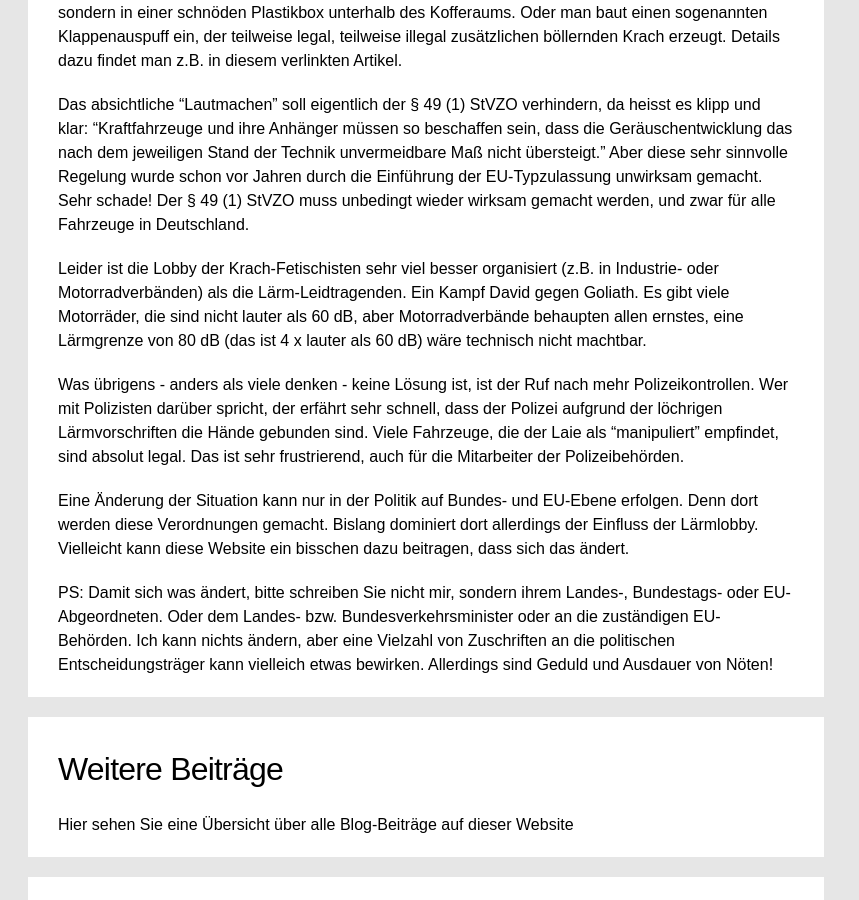
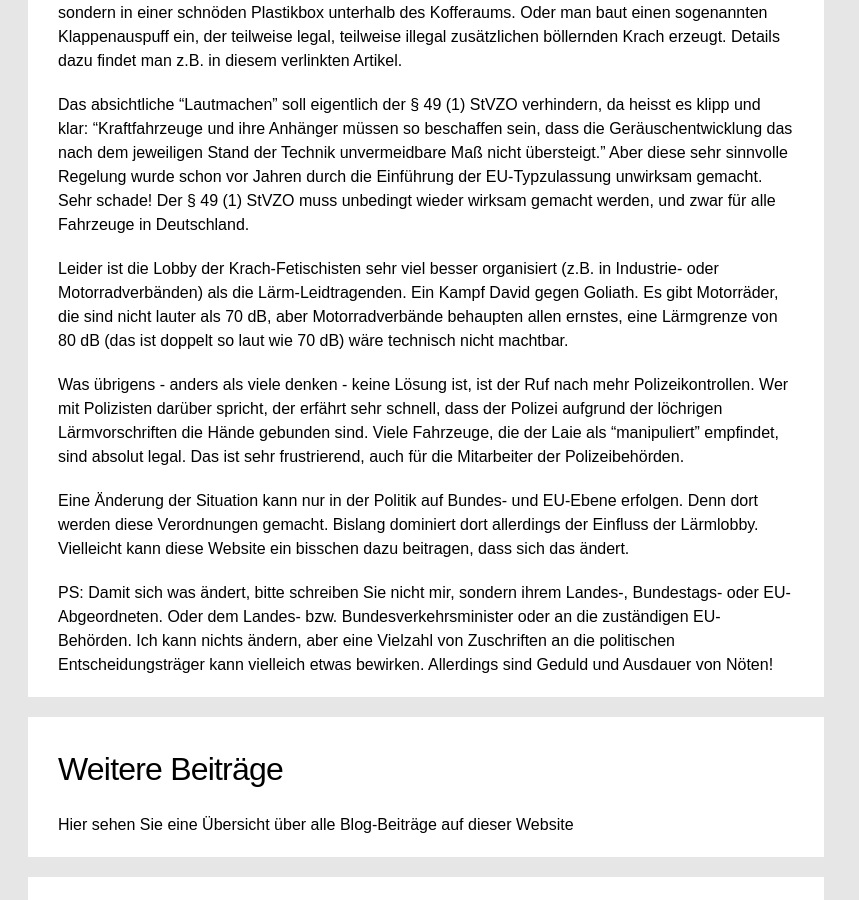
Before and after one commit to rettet-die-stille/rettet-die-stille.github.io, a Jekyll site: the page built from index.md, in a window 1280 px wide and 900 px high, scrolled down 1375 px. Shown: the whole window, without its empty margins (0-859 px from the left). Built offline with Jekyll 4.4.1, drawn with Linux system fonts in a browser that asks for light colours; our own code applies the rules of GitHub Pages for plain Markdown files.

Commit message:
Update index.md

```diff
--- a/index.md
+++ b/index.md
@@ -18,7 +18,7 @@ Das hat leider mittlerweile auch die Industrie entdeckt und nutzt bestehende Fre
 
 Das absichtliche "Lautmachen" soll eigentlich der § 49 (1) StVZO verhindern, da heisst es klipp und klar: "Kraftfahrzeuge und ihre Anhänger müssen so beschaffen sein, dass die Geräuschentwicklung das nach dem jeweiligen Stand der Technik unvermeidbare Maß nicht übersteigt." Aber diese sehr sinnvolle Regelung wurde schon vor Jahren durch die Einführung der EU-Typzulassung unwirksam gemacht. Sehr schade! Der § 49 (1) StVZO muss unbedingt wieder wirksam gemacht werden, und zwar für alle Fahrzeuge in Deutschland.
 
-Leider ist die Lobby der Krach-Fetischisten sehr viel besser organisiert (z.B. in Industrie- oder Motorradverbänden) als die Lärm-Leidtragenden. Ein Kampf David gegen Goliath. Es gibt viele Motorräder, die sind nicht lauter als 60 dB, aber Motorradverbände behaupten allen ernstes, eine Lärmgrenze von 80 dB (das ist 4 x lauter als 60 dB) wäre technisch nicht machtbar.
+Leider ist die Lobby der Krach-Fetischisten sehr viel besser organisiert (z.B. in Industrie- oder Motorradverbänden) als die Lärm-Leidtragenden. Ein Kampf David gegen Goliath. Es gibt Motorräder, die sind nicht lauter als 70 dB, aber Motorradverbände behaupten allen ernstes, eine Lärmgrenze von 80 dB (das ist doppelt so laut wie 70 dB) wäre technisch nicht machtbar.
 
 Was übrigens - anders als viele denken - keine Lösung ist, ist der Ruf nach mehr Polizeikontrollen. Wer mit Polizisten darüber spricht, der erfährt sehr schnell, dass der Polizei aufgrund der löchrigen Lärmvorschriften die Hände gebunden sind. Viele Fahrzeuge, die der Laie als "manipuliert" empfindet, sind absolut legal. Das ist sehr frustrierend, auch für die Mitarbeiter der Polizeibehörden.
 
```
